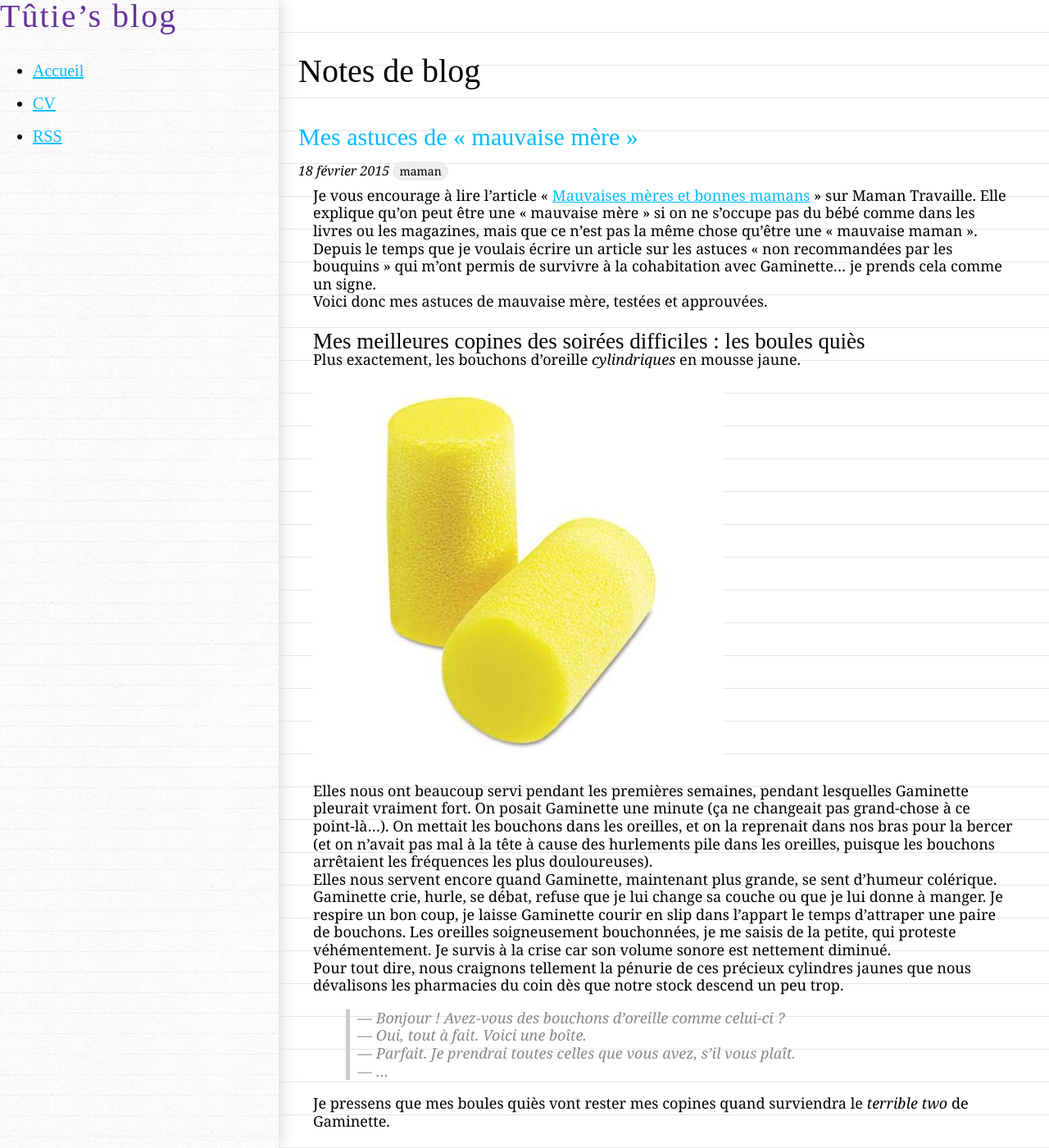
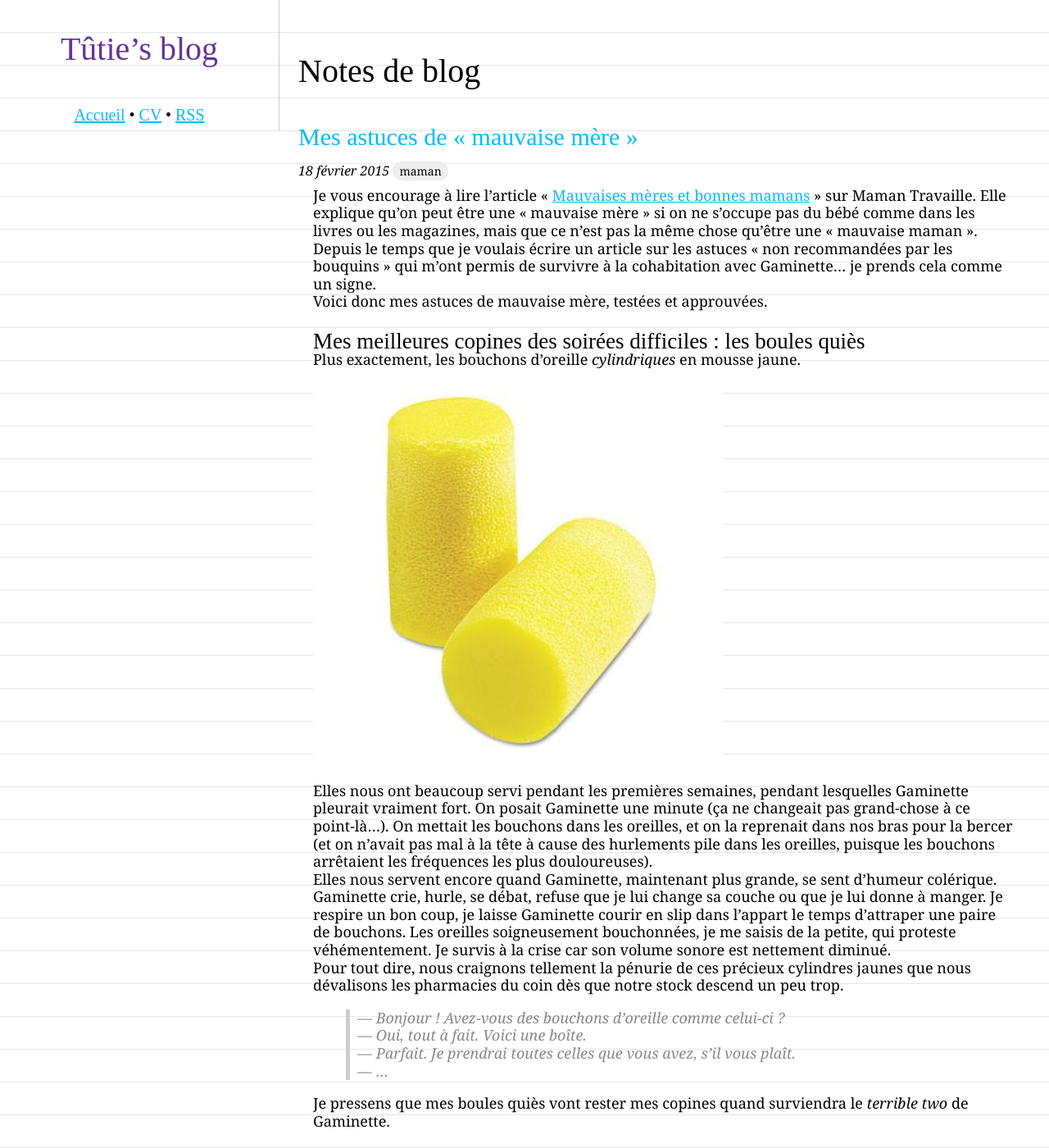
Before and after one commit to tut-tuuut/tut-tuuut.github.io, a Jekyll site: the page built from index.html, in a window 1280 px wide and 1400 px high. Shown: the whole window at 82% size. Built offline with Jekyll 4.4.1, drawn with Linux system fonts in a browser that asks for light colours; the list of posts is cut into pages by our own code.

```diff
--- a/_layouts/default.html
+++ b/_layouts/default.html
@@ -40,14 +40,27 @@
     s.parentNode.insertBefore(wf, s);
   })(); </script>
   <script>
-  document.addEventListener("DOMContentLoaded", function load(event){
-     var imgs = document.querySelectorAll('img');
+  document.addEventListener("DOMContentLoaded", function resizeImages(event){
+    var imgs = document.querySelectorAll('img');
     var lineHeight = 40; // pixels
     [].forEach.call(imgs, function(e) {
-      var nbOfLines = Math.round(e.naturalHeight / lineHeight);
-      e.classList.add('image-' + nbOfLines)
+    var nbOfLines = Math.round(e.naturalHeight / lineHeight);
+    e.classList.add('image-' + nbOfLines)
     })
 },false);
+  (function dealWithScrollBarOnVerticalGrid() {
+    var scrollBar = document.querySelector('.sidebar');
+    var oldHiddenLines = 0;
+    var moveSideBarOnScroll = function onScroll(event) {
+      var hiddenLines = Math.floor(event.pageY / 40);
+      if (hiddenLines == oldHiddenLines) { return; }
+      var positionOfScrollBar = hiddenLines * 40;
+      oldHiddenLines = hiddenLines;
+      scrollBar.style="top:"+positionOfScrollBar+'px';
+    };
+    document.addEventListener('scroll', moveSideBarOnScroll);
+  })();
+
   </script>
     </body>
 </html>
--- a/css/main.scss
+++ b/css/main.scss
@@ -74,15 +74,28 @@ body {
 }
 $sidebar_width: 17em;
 .sidebar {
-  background: url(../img/lined.png) 50% 0;
-  bottom: 0;
-  box-shadow: 0 0 1em #ccc;
   font-family: 'Delius', cursive;
   left: 0;
-  position: fixed;
+  position: absolute;
   text-decoration: none;
   top: 0;
   width: $sidebar_width;
+  border-right: 1px solid #ccc;
+  text-align: center;
+  transition-property: all;
+  transition-duration: .9s;
+  nav {
+    ul {
+      margin: 0;
+      padding: 0;
+      li {
+        display: inline;
+        &+ li:before {
+          content: ' • ';
+        }
+      }
+    }
+  }
 }
 .content {
   margin-left: $sidebar_width;
@@ -94,10 +107,9 @@ $sidebar_width: 17em;
 }
 
 .title {
-  display: inline-block;
-  letter-spacing: 2px;
   font-size: 2em;
-  margin: 0 2em 0 0;
+  margin: 1em 0;
+  text-align: center;
 }
 
 .title a {
```
